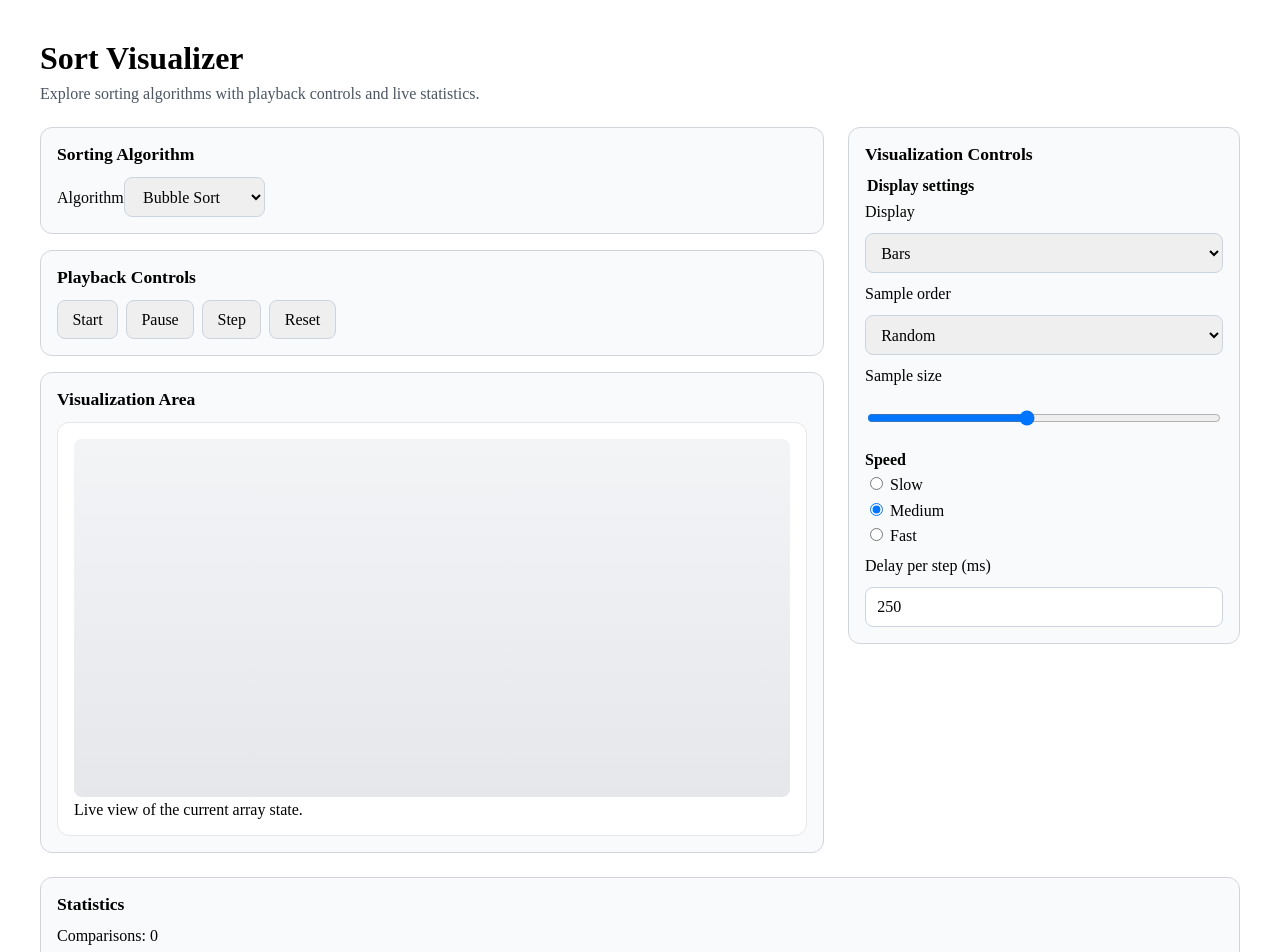
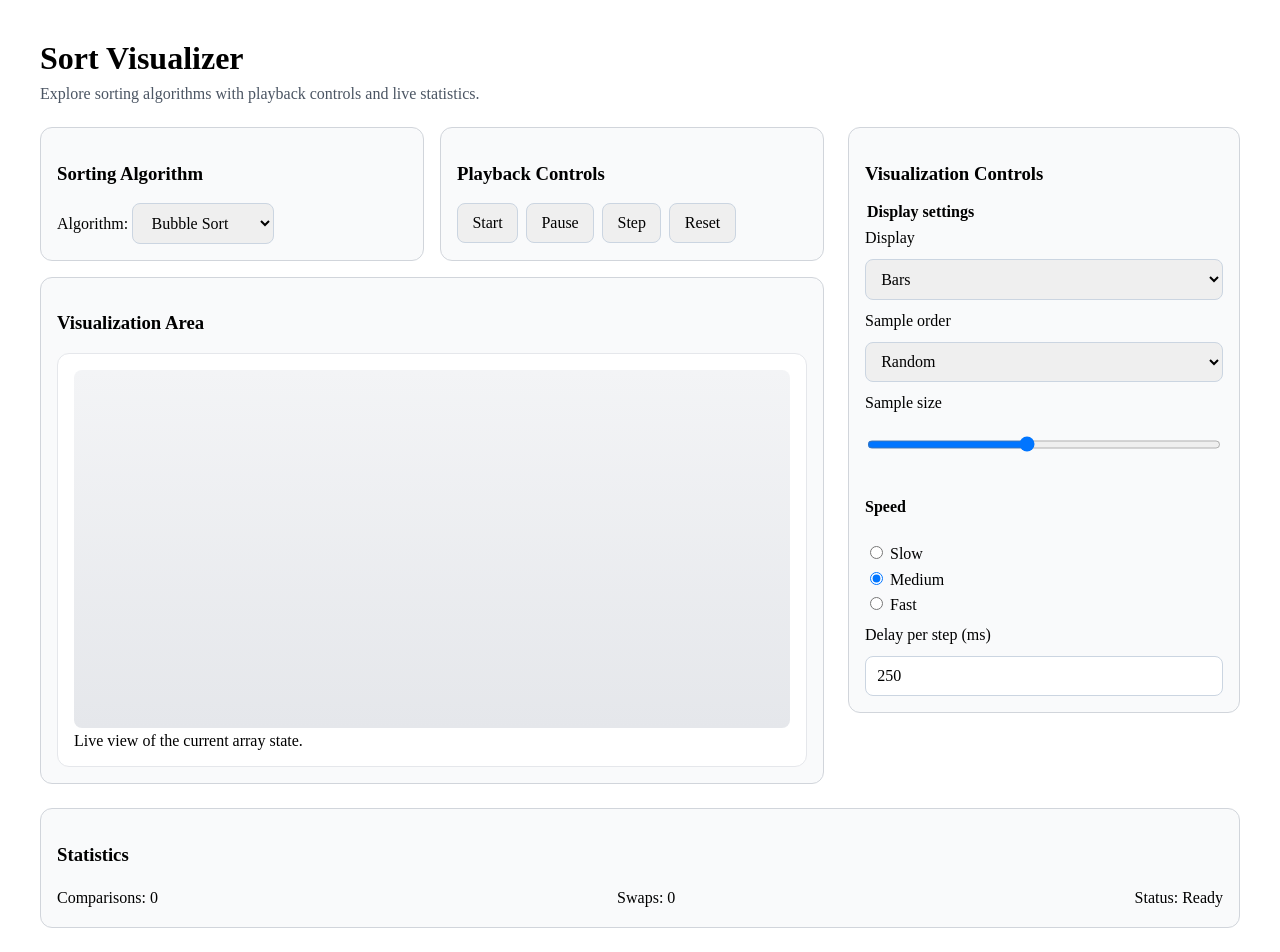
Before and after one commit to diamond2016/130_sort_visualizer, a Vue app: page / in a window 1280 px wide. Shown: the top 952 px of the page. Built offline with nearby package versions, Linux system fonts and the light colour scheme.

Commit message:
updated layout

```diff
--- a/src/App.vue
+++ b/src/App.vue
@@ -50,7 +50,7 @@ import Statistics from "#/views/Statistics.vue";
   grid-template-columns: minmax(0, 2fr) minmax(280px, 1fr);
 }
 
-@media (max-width: 900px) {
+@media (max-width: 800px) {
   .app-body {
     grid-template-columns: 1fr;
   }
--- a/src/views/Main.vue
+++ b/src/views/Main.vue
@@ -1,9 +1,11 @@
 <template>
   <main class="main-view">
+    <!-- Wrap the first two sections in a container for the row layout -->
+    <div class="controls-row">
     <section class="panel" aria-labelledby="algorithm-heading">
-      <h2 id="algorithm-heading">Sorting Algorithm</h2>
+      <h3 id="algorithm-heading">Sorting Algorithm</h3>
       <nav aria-label="Algorithm selector">
-        <label for="algorithm-select">Algorithm</label>
+        <label for="algorithm-select">Algorithm:&nbsp;</label>
         <select id="algorithm-select">
           <option value="bubble">Bubble Sort</option>
           <option value="insertion">Insertion Sort</option>
@@ -16,9 +18,8 @@
         </select>
       </nav>
     </section>
-
     <section class="panel" aria-labelledby="playback-heading">
-      <h2 id="playback-heading">Playback Controls</h2>
+      <h3 id="playback-heading">Playback Controls</h3>
       <nav class="button-group" aria-label="Playback controls">
         <button type="button">Start</button>
         <button type="button">Pause</button>
@@ -26,9 +27,10 @@
         <button type="button">Reset</button>
       </nav>
     </section>
+    </div>
 
     <section class="panel" aria-labelledby="visualization-heading">
-      <h2 id="visualization-heading">Visualization Area</h2>
+      <h3 id="visualization-heading">Visualization Area</h3>
       <figure class="canvas-card">
         <canvas aria-label="Sorting visualization"></canvas>
         <figcaption>Live view of the current array state.</figcaption>
@@ -42,6 +44,15 @@
   display: flex;
   flex-direction: column;
   gap: 1rem;
+}
+
+.controls-row {
+  display: flex;
+  gap: 1rem;
+}
+
+.controls-row .panel {
+  flex: 1;
 }
 
 .panel {
--- a/src/views/Statistics.vue
+++ b/src/views/Statistics.vue
@@ -1,10 +1,13 @@
 <template>
   <footer class="stats-footer" aria-labelledby="stats-heading">
     <section class="panel" aria-labelledby="stats-heading">
-      <h2 id="stats-heading">Statistics</h2>
+      <h3 id="stats-heading">Statistics</h3>
+    <!-- New container for the two-column layout -->
+      <div class="stats-row">
       <p>Comparisons: <span>0</span></p>
       <p>Swaps: <span>0</span></p>
       <p class="status">Status: Ready</p>
+      </div>
     </section>
   </footer>
 </template>
@@ -12,6 +15,11 @@
 <style scoped>
 .stats-footer {
   display: flex;
+}
+
+.stats-row {
+  display: flex;
+  justify-content: space-between;
 }
 
 .panel {
@@ -33,6 +41,6 @@
 
 .status {
   margin-top: 0.75rem;
-  font-weight: 600;
+  font-weight: 300;
 }
 </style>
--- a/src/views/VisualizationControl.vue
+++ b/src/views/VisualizationControl.vue
@@ -1,7 +1,7 @@
 <template>
   <aside class="sidebar" aria-labelledby="controls-heading">
     <section class="panel" aria-labelledby="controls-heading">
-      <h2 id="controls-heading">Visualization Controls</h2>
+      <h3 id="controls-heading">Visualization Controls</h3>
       <fieldset>
         <legend>Display settings</legend>
 
@@ -22,7 +22,7 @@
         <input id="sample-size" type="range" min="10" max="100" value="50" />
 
         <div class="speed-group">
-          <h3>Speed</h3>
+          <h4>Speed</h4>
           <label>
             <input type="radio" name="speed" value="slow" />
             Slow
```
